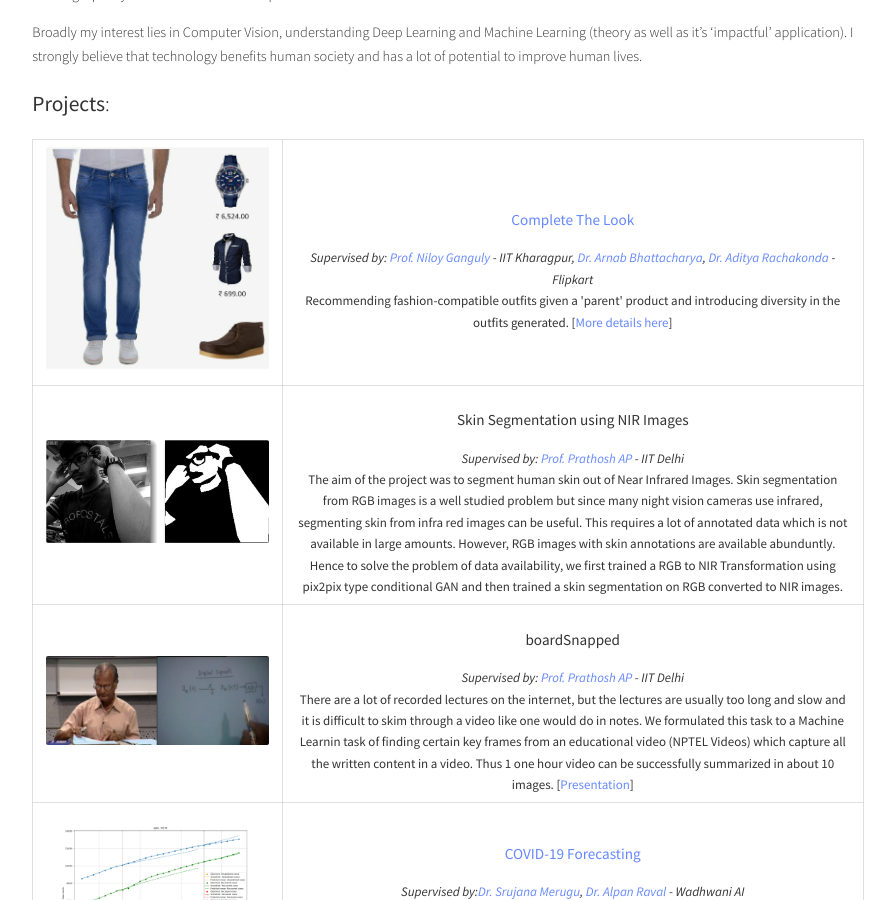
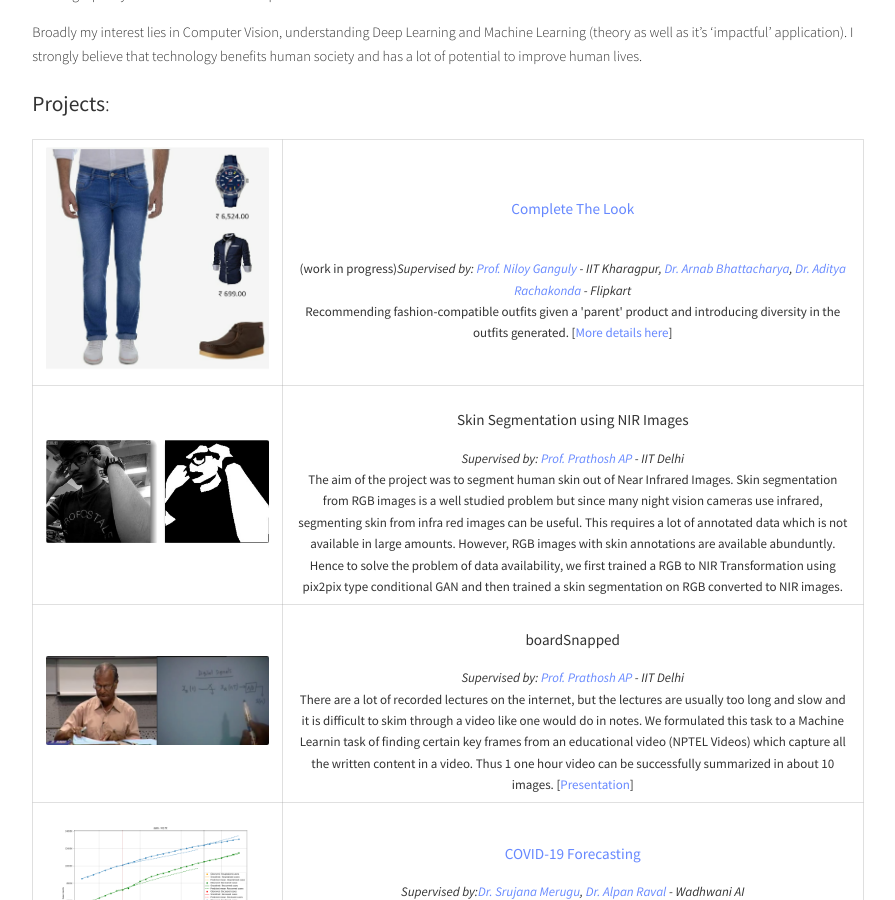
Before and after one commit to harshm121/portfolio-old, a Jekyll site: the page built from index.md, in a window 1280 px wide and 900 px high, scrolled down 420 px. Shown: the whole window, without its empty margins (192-1087 px from the left). Built offline with Jekyll 4.4.1, drawn with Linux system fonts in a browser that asks for light colours; a style sheet for code colours, icons or effects is not loaded.

Commit message:
Update index.md

```diff
--- a/index.md
+++ b/index.md
@@ -32,7 +32,7 @@ Broadly my interest lies in Computer Vision, understanding Deep Learning and Mac
 <table style="width:100%;">
   <tr>
     <th width="30%"><a href="https://harshm121.github.io/Projects/CTL/"><img src="https://harshm121.github.io/Projects/ctl_example.jpeg" alt="CTL Example" height = "30%"></a></th>
-	    <th width="70%"><h3><b><a href="https://harshm121.github.io/Projects/CTL/">Complete The Look</a></b></h3> <font size="2.2"><i><h8>Supervised by: <a href = "http://www.facweb.iitkgp.ac.in/~niloy/">Prof. Niloy Ganguly</a> - IIT Kharagpur, <a href="https://www.linkedin.com/in/arnab-bhattacharya-26383573/">Dr. Arnab Bhattacharya</a>, <a href="https://www.linkedin.com/in/adityarachakonda/">Dr. Aditya Rachakonda</a> - Flipkart</h8></i></font> <br>
+	    <th width="70%"><h3><b><a href="https://harshm121.github.io/Projects/CTL/">Complete The Look</a></b></h3> <br> (work in progress)<font size="2.2"><i><h8>Supervised by: <a href = "http://www.facweb.iitkgp.ac.in/~niloy/">Prof. Niloy Ganguly</a> - IIT Kharagpur, <a href="https://www.linkedin.com/in/arnab-bhattacharya-26383573/">Dr. Arnab Bhattacharya</a>, <a href="https://www.linkedin.com/in/adityarachakonda/">Dr. Aditya Rachakonda</a> - Flipkart</h8></i></font> <br>
 Recommending fashion-compatible outfits given a 'parent' product and introducing diversity in the outfits generated. [<a href="https://harshm121.github.io/Projects/CTL/">More details here</a>]</th>
   </tr>
 <tr>
```
